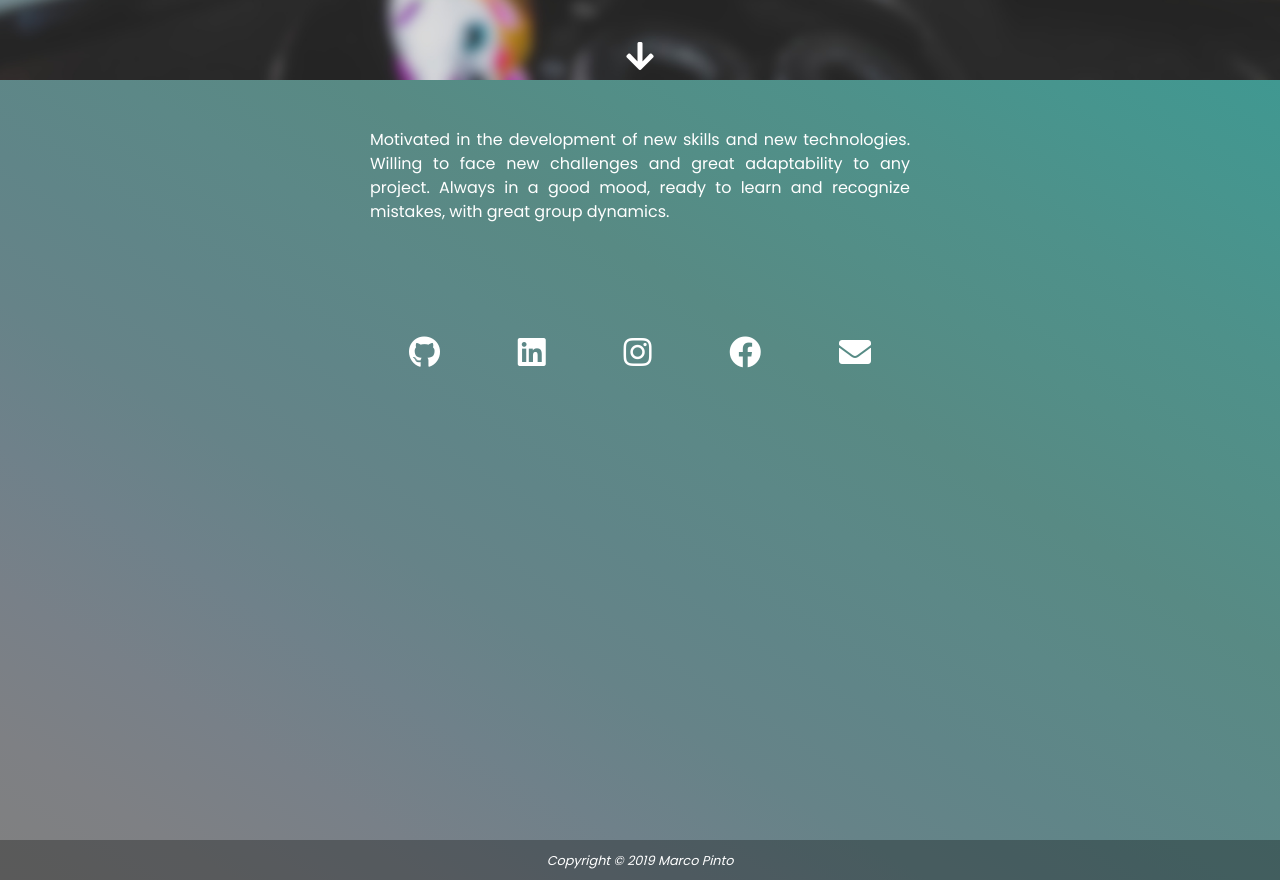
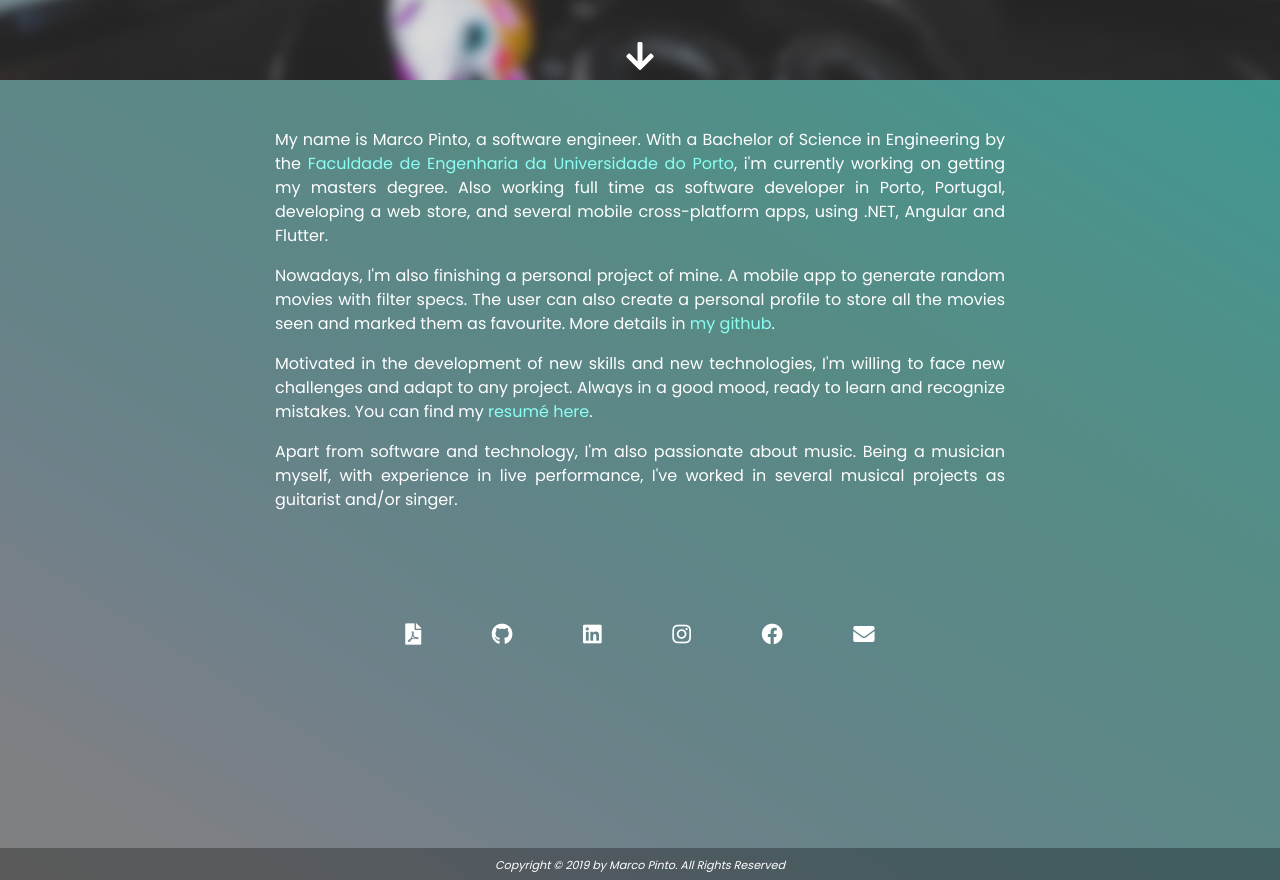
Before and after one commit to mrcoalp/mrcoalp.github.io, a plain HTML site: page index.html in a window 1280 px wide. Shown: the part 720-1600 px from the top of the page. Drawn offline with nearby package versions, Linux system fonts and the light colour scheme.

Commit message:
finished a version of the main text

```diff
--- a/css/styles.css
+++ b/css/styles.css
@@ -95,6 +95,10 @@ img {
     -webkit-transform: rotate(360deg);
 }
 
+.fa-file-pdf:hover {
+    color: #F8141E;
+}
+
 .fa-github:hover {
     color: #24292E;
 }
@@ -114,3 +118,12 @@ img {
 .fa-envelope:hover {
     color: #8bfff3;
 }
+
+.link {
+    color: #8bfff3;
+}
+
+.link:hover {
+    color: #5ba79f;
+    text-decoration: underline;
+}
--- a/index.html
+++ b/index.html
@@ -38,28 +38,42 @@
     <div class="main" style="min-height:100vh;">
         <div class="container c-main">
             <div class="row py-5">
-                <div class="col-md-6 m-auto text-justify">
-                    <p data-aos="zoom-in">Motivated in the development of new skills and new technologies. Willing to
-                        face new challenges
-                        and great adaptability to any project. Always in a good mood, ready to learn and recognize
-                        mistakes,
-                        with great group dynamics.</p>
+                <div class="col-md-8 m-auto text-justify" data-aos="zoom-in">
+                    <p>My name is Marco Pinto, a software engineer. With a Bachelor of Science in Engineering by the
+                        <a class="link" href="https://sigarra.up.pt/feup/en/WEB_PAGE.INICIAL" target="_blank">Faculdade
+                            de Engenharia da Universidade do Porto</a>,
+                        i'm currently working on getting my masters degree.
+                        Also working full time as software developer in Porto, Portugal, developing a web store, and
+                        several mobile cross-platform apps, using .NET, Angular and Flutter.
+                    </p>
+                    <p>Nowadays, I'm also finishing a personal project of mine. A mobile app to generate random movies
+                        with filter specs. The user can also create a personal profile to store all the movies seen and
+                        marked them as favourite. More details in <a class="link" href="https://github.com/mrcoalp/mext"
+                            target="_blank">my github</a>.</p>
+                    <p>Motivated in the development of new skills and new technologies, I'm willing
+                        to face new challenges and adapt to any project. Always in a good mood, ready to
+                        learn and recognize mistakes. You can find my <a class="link" href="assets/cv/cv.pdf"
+                            target="_blank">resumé here</a>.</p>
+                    <p>Apart from software and technology, I'm also passionate about music. Being a musician myself,
+                        with experience in live performance, I've worked in several musical projects as guitarist and/or
+                        singer.</p>
                 </div>
             </div>
 
             <div class="row py-5">
                 <div class="col-md-6 m-auto justify-content-around d-flex social">
-                    <a href="https://github.com/mrcoalp" target="_blank"><i class="fab fa-github fa-2x"></i></a>
-                    <a href="https://linkedin.com/in/mrcoalp" target="_blank"><i class="fab fa-linkedin fa-2x"></i></a>
-                    <a href="https://instagram.com/marco_alp" target="_blank"><i class="fab fa-instagram fa-2x"></i></a>
-                    <a href="https://facebook.com/mrcoalp" target="_blank"><i class="fab fa-facebook fa-2x"></i></a>
-                    <a href="mailto:mpinto.dev@gmail.com" target="_blank"><i class="fas fa-envelope fa-2x"></i></a>
+                    <a href="assets/cv/cv.pdf" target="_blank"><i class="fas fa-file-pdf fa-lg"></i></a>
+                    <a href="https://github.com/mrcoalp" target="_blank"><i class="fab fa-github fa-lg"></i></a>
+                    <a href="https://linkedin.com/in/mrcoalp" target="_blank"><i class="fab fa-linkedin fa-lg"></i></a>
+                    <a href="https://instagram.com/marco_alp" target="_blank"><i class="fab fa-instagram fa-lg"></i></a>
+                    <a href="https://facebook.com/mrcoalp" target="_blank"><i class="fab fa-facebook fa-lg"></i></a>
+                    <a href="mailto:mpinto.dev@gmail.com" target="_blank"><i class="fas fa-envelope fa-lg"></i></a>
                 </div>
             </div>
         </div>
-        <div class="footer py-2">
+        <div class="footer py-1">
             <div class="container text-center">
-                <i style="font-size: .8rem;">Copyright &copy; 2019 Marco Pinto</i>
+                <i style="font-size: .7rem;">Copyright &copy; 2019 by Marco Pinto. All Rights Reserved</i>
             </div>
         </div>
     </div>
```
Also changed, not shown: 1 other file.
